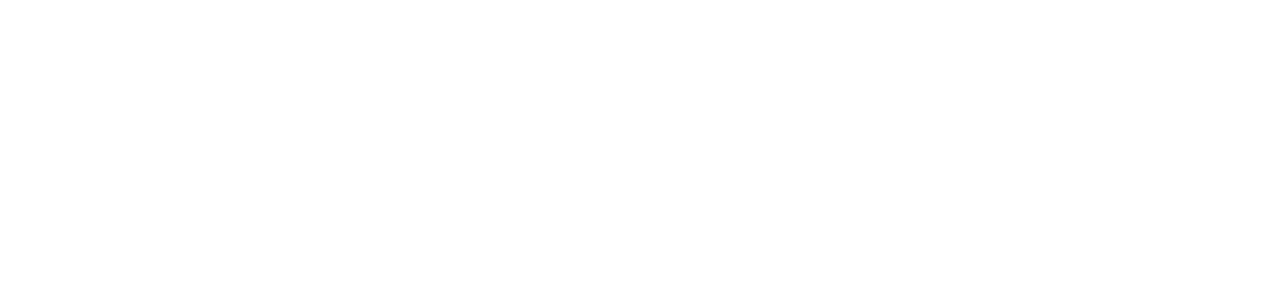
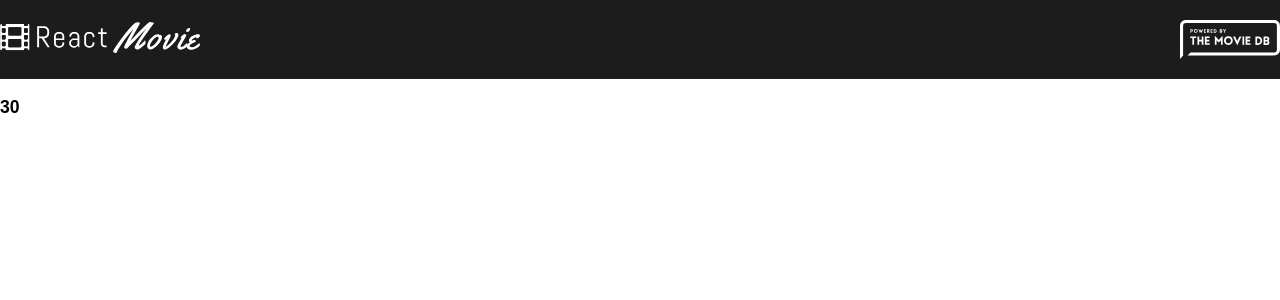
Before and after one commit to Scorpion197/react-movies-app, a React (Create React App) app: page /1 in a window 1280 px wide. Shown: the top 300 px of the page. Built offline with nearby package versions, Linux system fonts and the light colour scheme.

Commit message:
Added routing to a single movie

```diff
--- a/src/App.js
+++ b/src/App.js
@@ -5,6 +5,8 @@
 // components
 import Header from './components/Header/Header';
 import Home from './components/Home/Home';
+import Movie from './components/Movie/Movie';
+
 function App() {
   return (
 
@@ -14,6 +16,9 @@
         <Home />
       </Route>
 
+      <Route exact path='/:movieId'>
+        <Movie movieId='30' />
+      </Route>
       <GlobalStyle />
     </Router>
   );
--- a/src/components/Movie/Movie.js
+++ b/src/components/Movie/Movie.js
@@ -0,0 +1,15 @@
+import React from 'react';
+
+import Header from '../Header/Header';
+
+
+const Movie = ({ movieId }) => (
+
+    <>
+        <Header />
+        <h3> { movieId }</h3>
+    </>
+
+)
+
+export default Movie;
```
